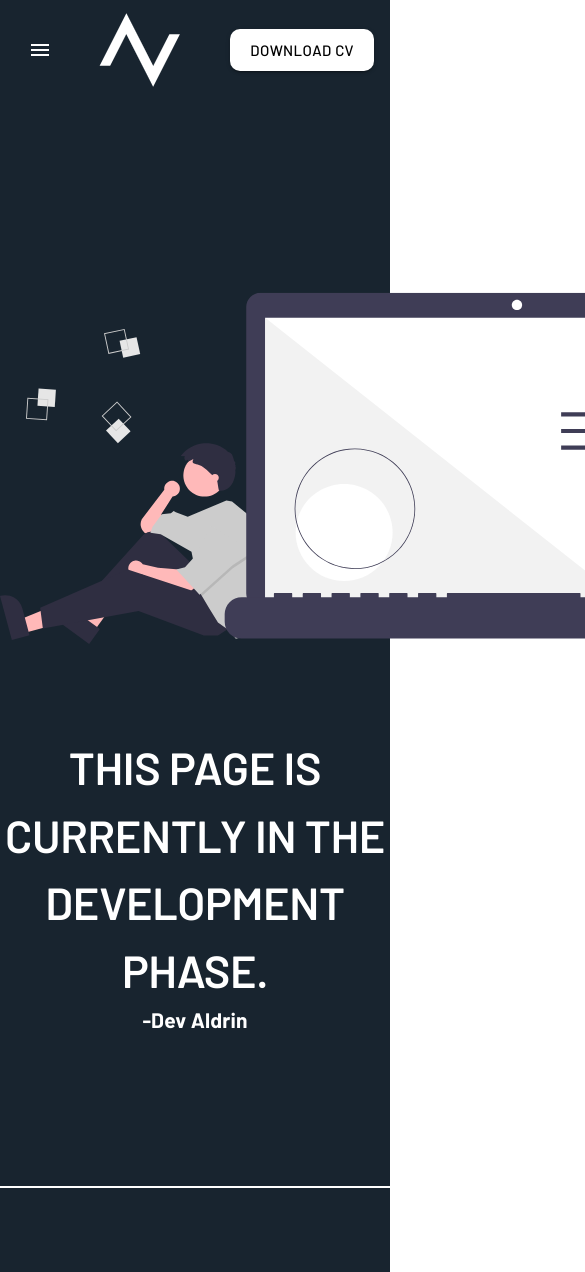
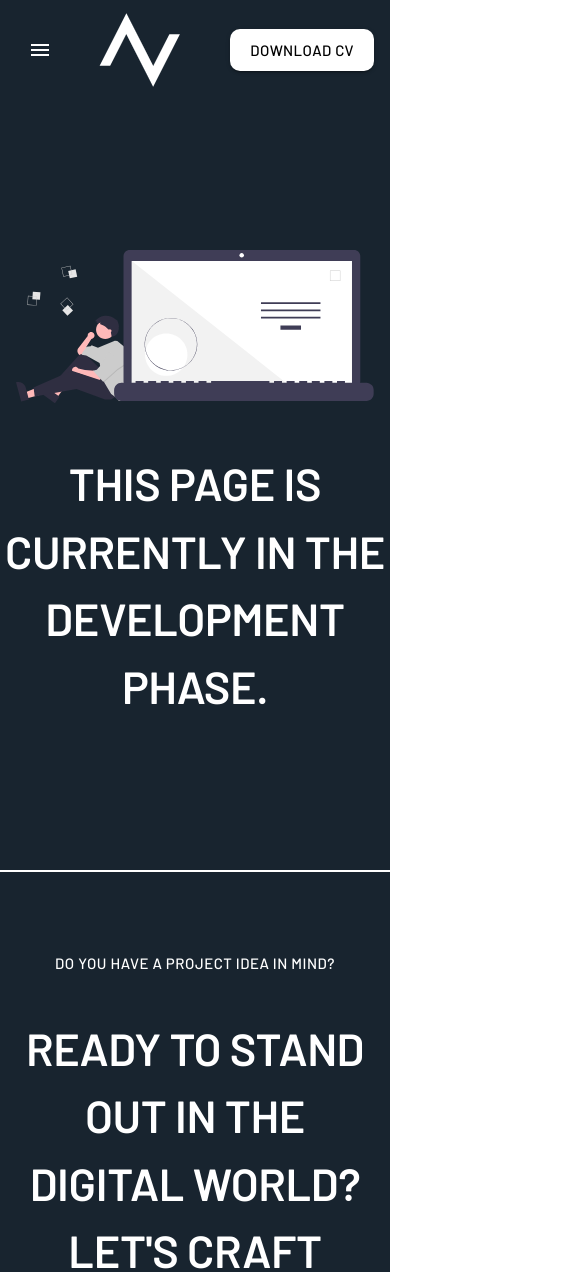
Before and after one commit to Drinooo/my-portfolio-v2, a React (Vite) app: page /About in a window 390 px wide. Shown: the top 1272 px of the page, 585 px wide, since content can reach past the window. Built offline with nearby package versions, Linux system fonts and the light colour scheme; the HTML template or start-up script is replaced by a standard one.

Commit message:
WIP Page Responsive

```diff
--- a/src/MuiComponents/Icons.jsx
+++ b/src/MuiComponents/Icons.jsx
@@ -320,7 +320,7 @@ export const VSCodeIcon = () => {
 
 export const WIPIcon = () => {
   return(
-    <svg width="820" height="437" viewBox="0 0 1020 437" fill="none" xmlns="http://www.w3.org/2000/svg">
+    <svg width="100%" height="auto" viewBox="0 0 1020 437" fill="none" xmlns="http://www.w3.org/2000/svg">
     <g clip-path="url(#clip0_1039_9001)">
       <path d="M223.77 243.614C223.78 242.274 223.512 240.946 222.986 239.714C222.459 238.481 221.683 237.371 220.708 236.451C219.733 235.532 218.578 234.824 217.317 234.37C216.056 233.917 214.714 233.729 213.377 233.817C212.04 233.905 210.735 234.269 209.544 234.884C208.353 235.499 207.302 236.353 206.456 237.393C205.61 238.432 204.988 239.635 204.628 240.926C204.267 242.217 204.177 243.569 204.363 244.896L176.348 281.582C175.153 283.973 174.69 286.663 175.016 289.316C175.343 291.969 176.445 294.467 178.184 296.497L180.382 299.06L190.465 297.043L201.893 286.96L200.548 275.532L214.665 253.349L214.647 253.333C217.118 253.176 219.436 252.084 221.131 250.278C222.825 248.473 223.769 246.09 223.77 243.614Z" fill="#FFB9B9"/>
       <path d="M30.041 422.968L25.468 405.984L88.8 380.265L95.549 405.331L30.041 422.968Z" fill="#FFB8B8"/>
--- a/src/Sections/WIP.jsx
+++ b/src/Sections/WIP.jsx
@@ -1,16 +1,18 @@
-import { Box, Typography } from "@mui/material";
+import { Box, Container, Typography } from "@mui/material";
 import React from "react";
 import { WIPIcon } from "../MuiComponents/Icons";
 
 export const WIP = () => {
   return (
     <Box textAlign="center">
-      <WIPIcon />
+      <Container maxWidth="md">
+        <WIPIcon />
+      </Container>
+
       <Box mt={5}>
         <Typography variant="h2">
           This page is currently in the development phase.
         </Typography>
-        <Typography variant="h4">-Dev Aldrin</Typography>
       </Box>
     </Box>
   );
```
